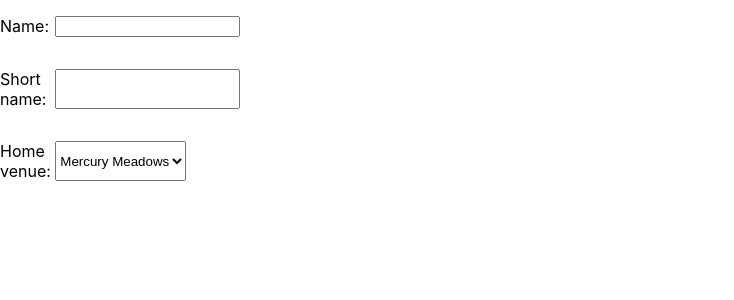
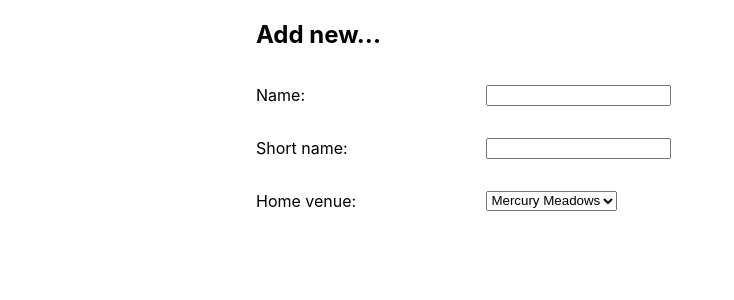
Before and after one commit to peaky76/tournament_manager_client, a React (Create React App) app: page /teams/new in a window 1280 px wide. Shown: the top 300 px of the page, without its empty margins (0-734 px from the left). Built offline with nearby package versions, Linux system fonts and the light colour scheme.

Commit message:
Individual submission forms abstracted to SubmissionForm

```diff
--- a/src/App.css
+++ b/src/App.css
@@ -7,17 +7,18 @@
 }
 
 .page {
+  width: 60%;
   margin: auto;
   display: flex;
   flex-wrap: wrap;
 }
+
 .page-header {
   width: 100%;
 }
 
 /* Homepage */
 #homepage {
-  width: 60%;
 }
 
 #homepage-header {
@@ -86,11 +87,13 @@
 .component-display {
   background-color: palegreen;
   border: 0.125rem solid black;
-  height: 10rem;
-  width: 10rem;
 }
 
 /* Forms */
+
+.form-create {
+  width: 75%;
+}
 
 .form-input-field {
   padding: 1rem 0;
@@ -98,5 +101,5 @@
 }
 
 .form-input-field > label {
-  width: 20%;
+  width: 40%;
 }
--- a/src/App.js
+++ b/src/App.js
@@ -3,11 +3,9 @@ import { BrowserRouter as Router, Route, Switch } from "react-router-dom";
 import "./App.css";
 import ErrorPage from "./pages/ErrorPage";
 import HomePage from "./pages/HomePage";
-import PersonCreateForm from "./components/people/PersonCreateForm";
 import PersonPage from "./pages/PersonPage";
-import TeamCreateForm from "./components/teams/TeamCreateForm";
 import TeamPage from "./pages/TeamPage";
-import TournamentCreateForm from "./components/tournaments/TournamentCreateForm";
+import SubmissionPage from "./pages/SubmissionPage";
 import TournamentPage from "./pages/TournamentPage";
 
 function App() {
@@ -17,13 +15,13 @@ function App() {
         <Switch>
           <Route exact path="/" component={HomePage} />
           <Route exact path="/people" component={PersonPage} />
-          <Route exact path="/people/new" component={PersonCreateForm} />
+          <Route exact path="/:object/new" component={SubmissionPage} />
           <Route path="/people/:id" component={PersonPage} />
           <Route exact path="/teams" component={TeamPage} />
-          <Route exact path="/teams/new" component={TeamCreateForm} />
+          {/* <Route exact path="/teams/new" component={SubmissionPage} /> */}
           <Route path="/teams/:id" component={TeamPage} />
           <Route exact path="/tournaments" component={TournamentPage} />
-          <Route exact path="/tournaments/new" component={TournamentCreateForm} />
+          {/* <Route exact path="/tournaments/new" component={SubmissionPage} /> */}
           <Route path="/tournaments/:id" component={TournamentPage} />
           <Route component={ErrorPage} />
         </Switch>
--- a/src/pages/PersonPage.jsx
+++ b/src/pages/PersonPage.jsx
@@ -16,9 +16,7 @@ class PersonPage extends Component {
         </header>
         <section id="sidebar">
           <PeopleList />
-          <button class="button-add-new">
-            <Link to="/people/new">Add new</Link>
-          </button>
+          <Link to="/people/new">Add new</Link>
         </section>
         <section id="main-content">
           <PersonDetails />
--- /dev/null
+++ b/src/pages/SubmissionPage.jsx
@@ -0,0 +1,36 @@
+import React, { Component } from "react";
+import { useLocation } from "react-router-dom";
+
+import PersonCreateForm from "../components/people/PersonCreateForm";
+import TeamCreateForm from "../components/teams/TeamCreateForm";
+import TournamentCreateForm from "../components/tournaments/TournamentCreateForm";
+
+class SubmissionPage extends Component {
+  constructor() {
+    super();
+    this.state = {};
+  }
+  render() {
+    let newObject = this.props.match.params.object;
+    let form;
+    if (newObject === "tournaments") {
+      form = <TournamentCreateForm />;
+    }
+    if (newObject === "people") {
+      form = <PersonCreateForm />;
+    }
+    if (newObject === "teams") {
+      form = <TeamCreateForm />;
+    }
+    return (
+      <div id="submission-page" className="page">
+        <header id="page-header-submission" class="page-header">
+          <h2>Add new...</h2>
+        </header>
+        {form}
+      </div>
+    );
+  }
+}
+
+export default SubmissionPage;
--- a/src/pages/TeamPage.jsx
+++ b/src/pages/TeamPage.jsx
@@ -1,4 +1,5 @@
 import React, { Component } from "react";
+import { Link } from "react-router-dom";
 import FixturesList from "../components/fixtures/FixturesList";
 import ResultsList from "../components/results/ResultsList";
 import ScorersList from "../components/scorers/ScorersList";
@@ -16,7 +17,7 @@ class TeamPage extends Component {
         </header>
         <section id="sidebar">
           <TeamsList />
-          <button class="button-add-new">Add new</button>
+          <Link to="/teams/new">Add new</Link>
         </section>
         <section id="main-content">
           <TeamPeopleList />
--- a/src/pages/TournamentPage.jsx
+++ b/src/pages/TournamentPage.jsx
@@ -1,4 +1,5 @@
 import React, { Component } from "react";
+import { Link } from "react-router-dom";
 import FixturesList from "../components/fixtures/FixturesList";
 import TournamentHeader from "../components/tournaments/TournamentHeader";
 import TournamentsList from "../components/tournaments/TournamentsList";
@@ -18,7 +19,7 @@ class TournamentPage extends Component {
         </header>
         <section id="sidebar">
           <TournamentsList />
-          <button class="button-add-new">Add new</button>
+          <Link to="/tournaments/new">Add new</Link>
         </section>
         <section id="main-content">
           <TournamentTable />
```
